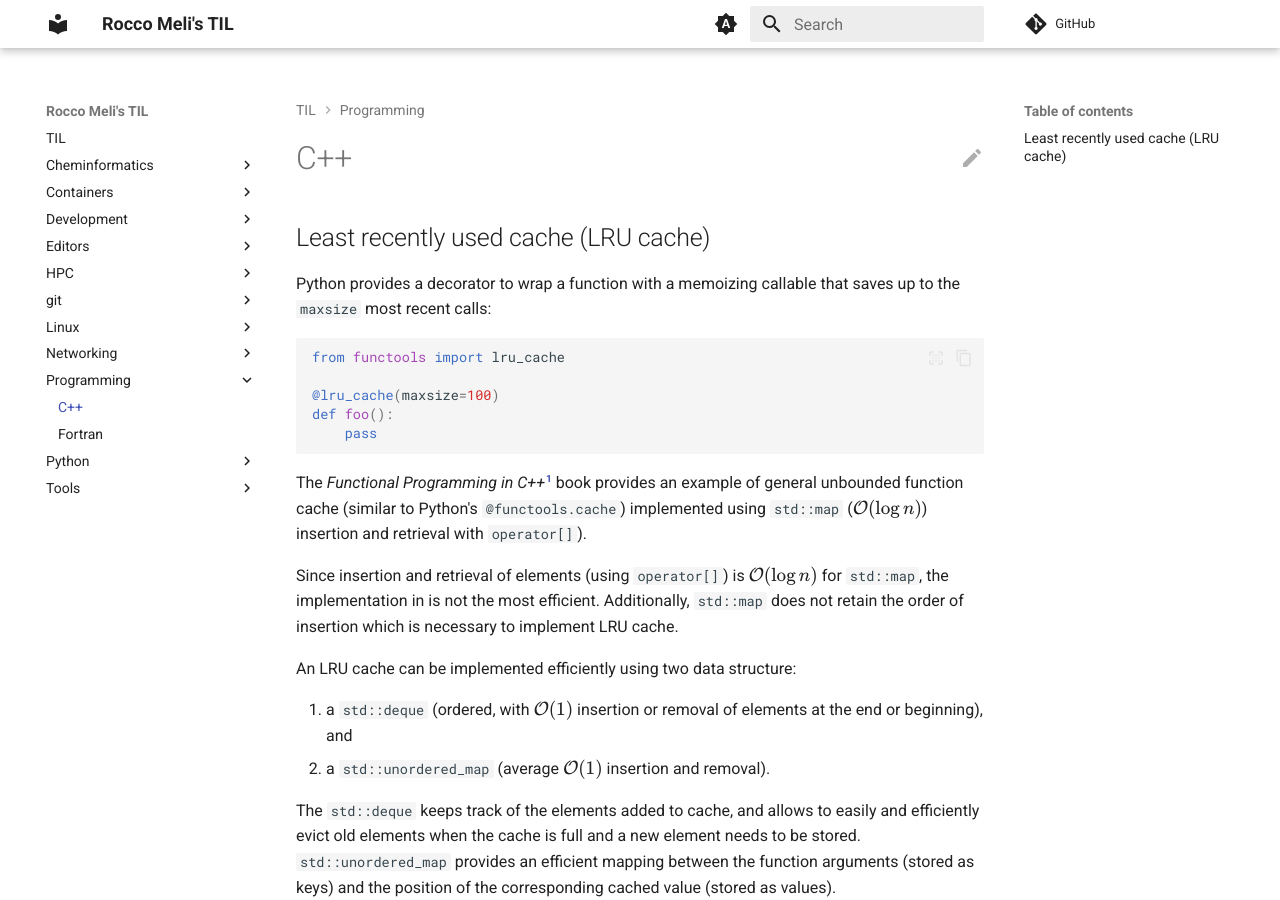
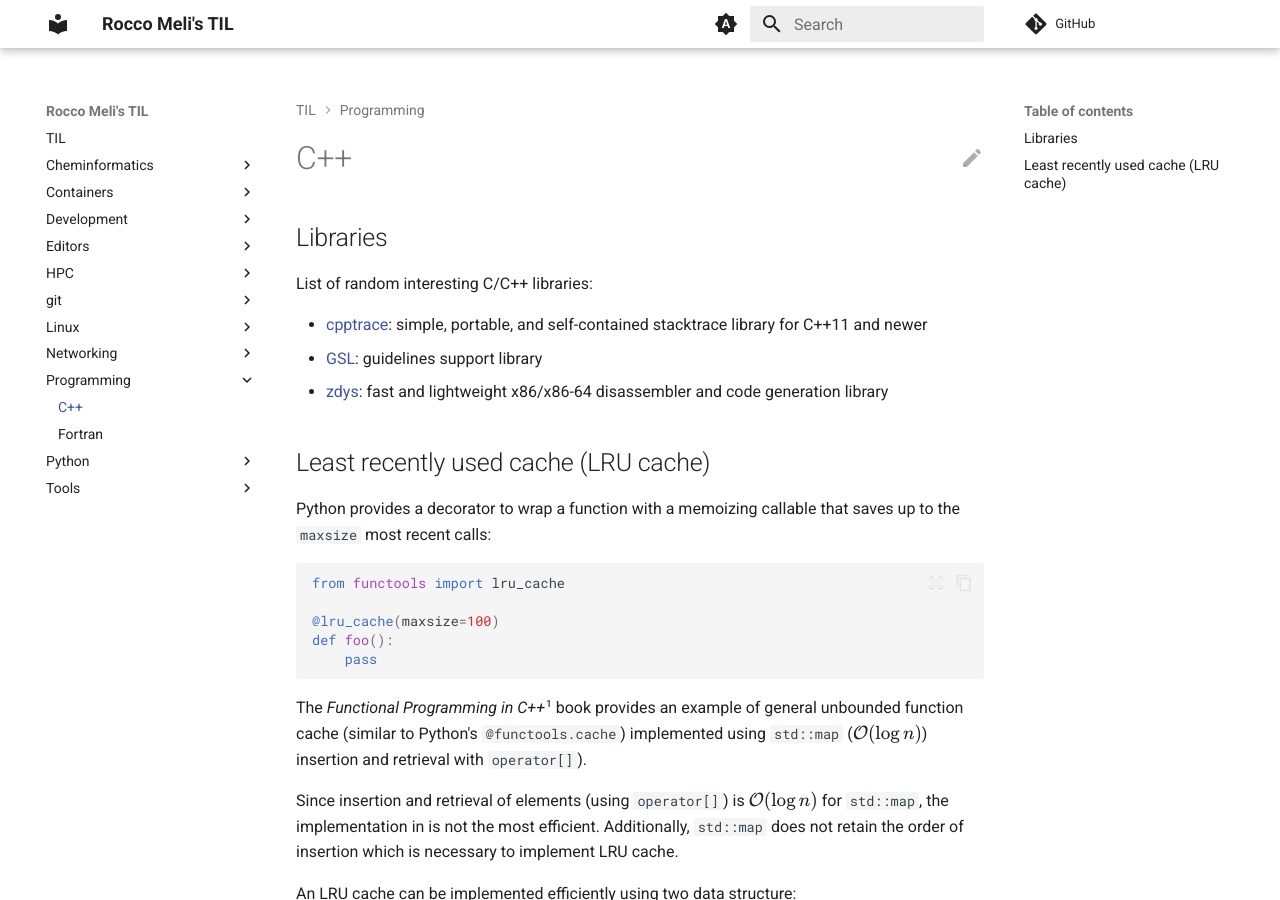
Before and after one commit to RMeli/TIL, an MkDocs documentation site: the page built from docs/programming/cpp.md, in a window 1280 px wide and 900 px high. Built offline with MkDocs 1.6.1 and Material for MkDocs 9.7.7, drawn with Linux system fonts in a browser that asks for light colours; comment, search, counter and statistics services are not loaded.

Commit message:
some libraries

````diff
--- a/docs/programming/cpp.md
+++ b/docs/programming/cpp.md
@@ -1,4 +1,12 @@
 # C++
+
+## Libraries
+
+List of random interesting C/C++ libraries:
+
+* [cpptrace]: simple, portable, and self-contained stacktrace library for C++11 and newer
+* [GSL]: guidelines support library
+* [zdys]: fast and lightweight x86/x86-64 disassembler and code generation library
 
 ## Least recently used cache (LRU cache)
 
@@ -101,3 +109,7 @@ auto cached_f = lru_cache(f, 100);
 ```
 
 [^1]: Functional Programming in C++, Ivan Čukić, Manning Publications Co., ISBN 9781617293818.
+
+[cpptrace]: https://github.com/jeremy-rifkin/cpptrace
+[zdys]: https://zydis.re
+[GSL]: https://github.com/microsoft/GSL?tab=readme-ov-file
````
